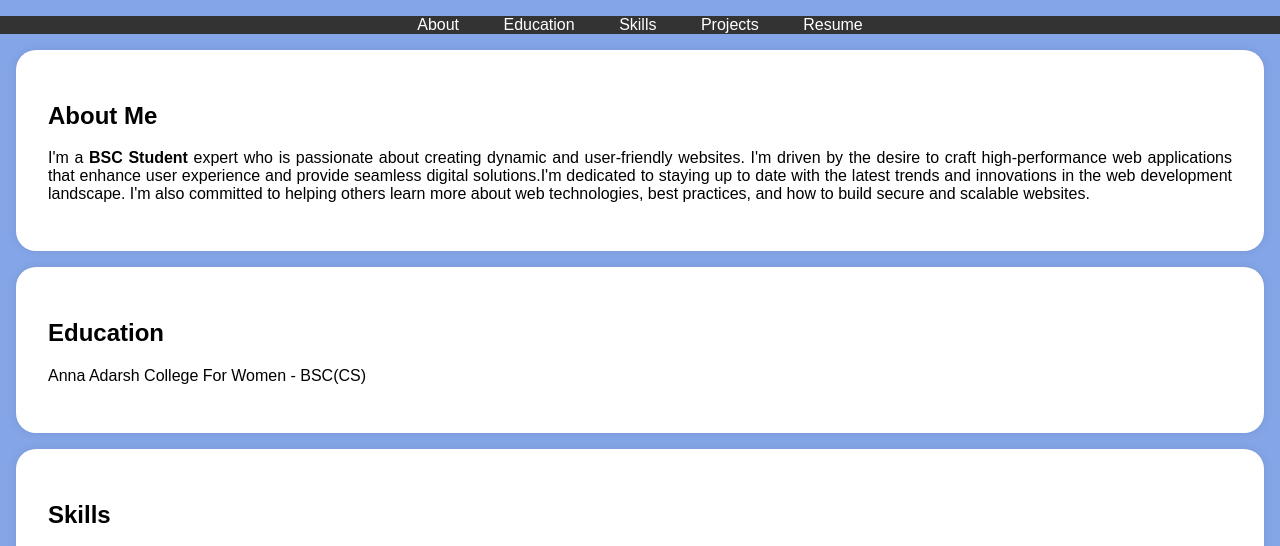
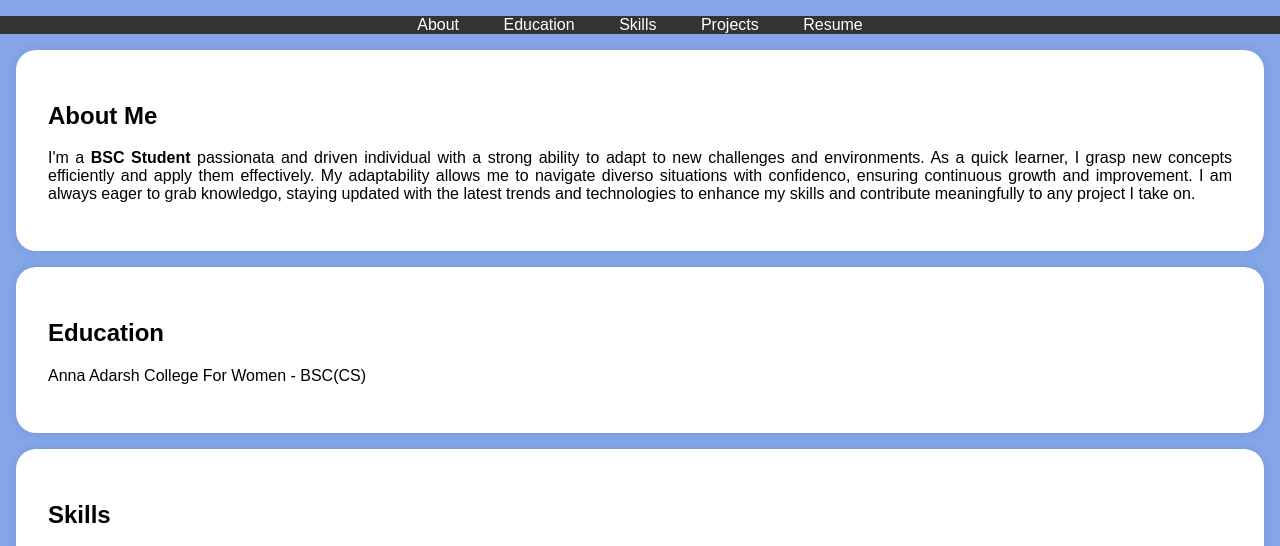
Before and after one commit to Tanya1527/portfolio, a plain HTML site: page index.html in a window 1280 px wide. Shown: the part 197-743 px from the top of the page. Drawn offline with Linux system fonts and the light colour scheme.

Commit message:
added paragraph

```diff
--- a/index.html
+++ b/index.html
@@ -115,12 +115,9 @@
     <section id="about">
         <div class="section-content">
             <h2>About Me</h2>
-            <p>I'm a <b>BSC Student</b> expert who is passionate about creating dynamic and user-friendly websites.
-                I'm driven by the desire to craft high-performance web applications that enhance user experience and provide
-                 seamless digital solutions.I'm dedicated to staying up to date
-                 with the latest trends and innovations in the
-                 web development landscape. I'm also committed to helping others learn more about web technologies,
-                 best practices, and how to build secure and scalable websites.</p>
+            <p>I'm a <b>BSC Student</b> passionata and driven individual with a strong ability to adapt to new challenges and environments.
+               As a quick learner, I grasp new concepts efficiently and apply them effectively. My adaptability allows me to navigate diverso situations with confidenco, ensuring continuous growth and improvement.
+               I am always eager to grab knowledgo, staying updated with the latest trends and technologies to enhance my skills and contribute meaningfully to any project I take on.</p>
 
         </div>
     </section>
```
